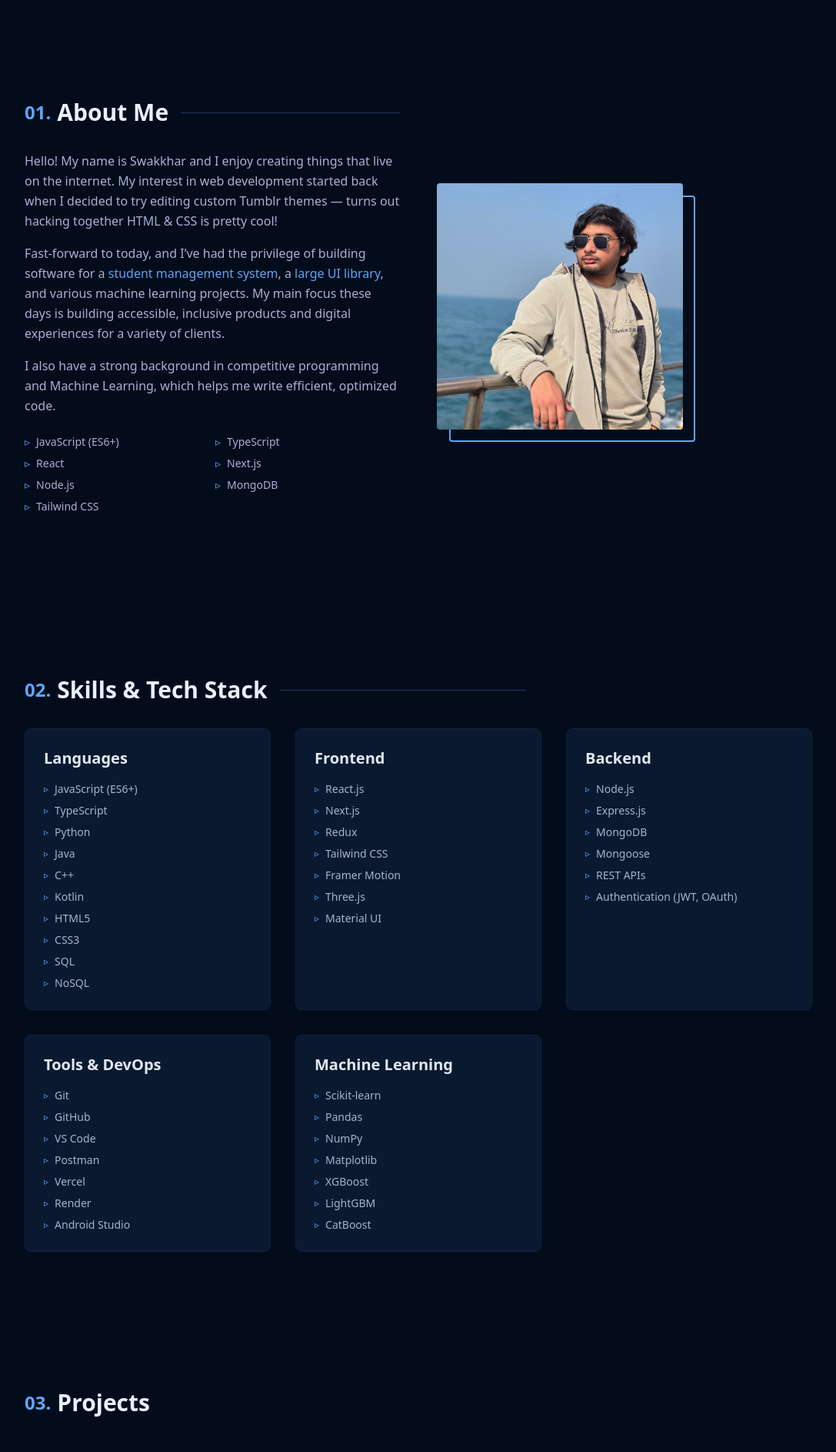
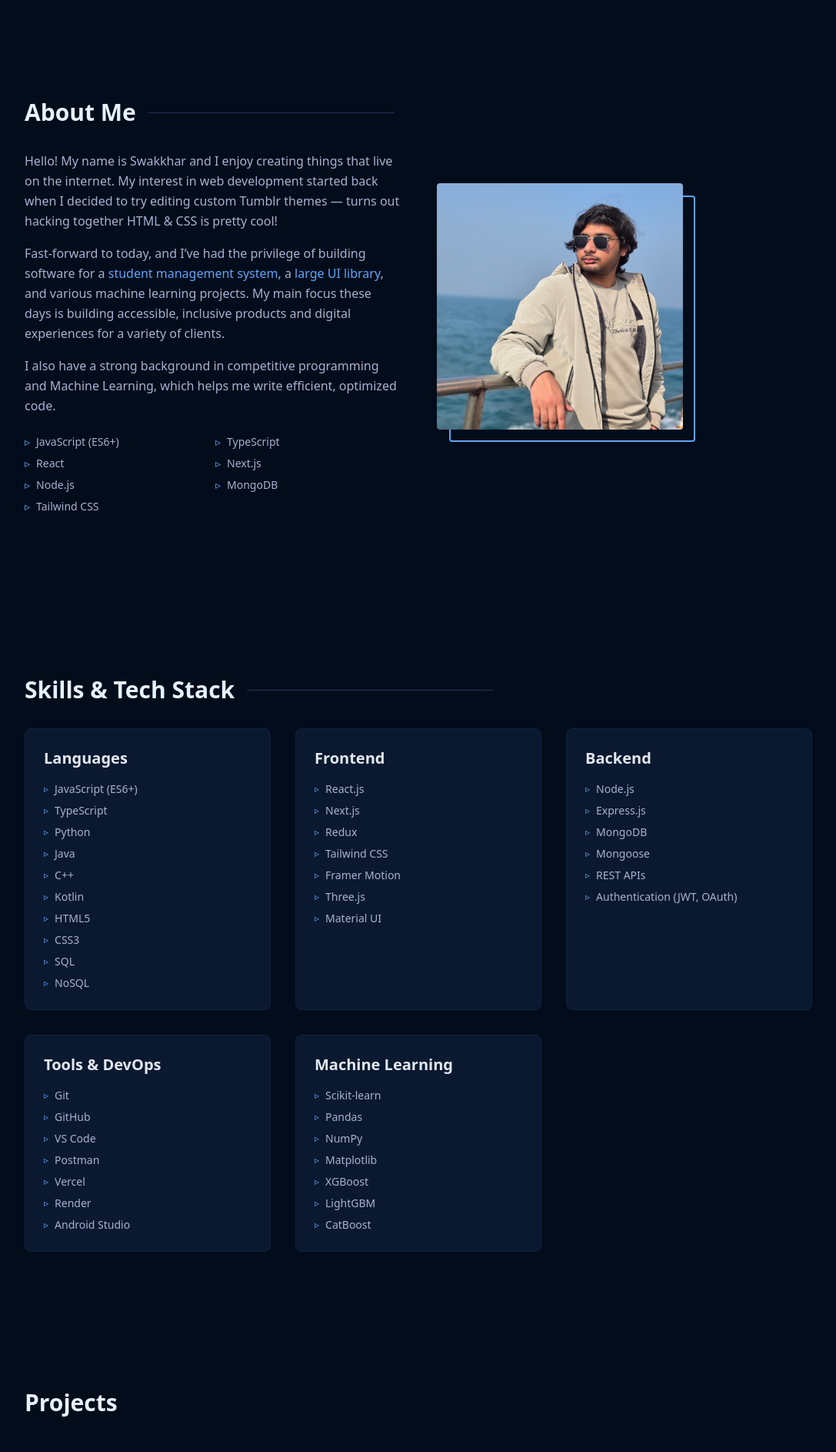
Before and after one commit to Abid-Al-Hossain/My_Portfolio, a Next.js app: page / in a window 1280 px wide. Shown: the part 802-2688 px from the top of the page at 77% size, without its empty margins (96-1183 px from the left). Built offline with nearby package versions, Linux system fonts and the light colour scheme.

Commit message:
Fix animation blinking, remove section numbers, and improve transitions

```diff
--- a/src/components/About.tsx
+++ b/src/components/About.tsx
@@ -3,22 +3,22 @@
 import { motion } from "framer-motion";
 import Image from "next/image";
 import Section from "./Section";
+import { fadeInUp } from "@/lib/animations";
 
 export default function About() {
   return (
     <Section id="about">
       <motion.div
-        initial={{ opacity: 0, y: 20 }}
-        whileInView={{ opacity: 1, y: 0 }}
-        transition={{ duration: 0.5 }}
-        viewport={{ once: true }}
+        variants={fadeInUp}
+        initial="initial"
+        whileInView="animate"
+        viewport={{ once: true, amount: 0.2 }}
         className="grid md:grid-cols-2 gap-12 items-center"
       >
         <div className="space-y-6">
           <div className="flex items-center gap-4 mb-8">
             <h2 className="text-3xl font-bold text-white flex items-center gap-2">
-              <span className="text-green font-mono text-2xl">01.</span> About
-              Me
+              About Me
             </h2>
             <div className="h-[1px] bg-navy-600 flex-grow max-w-xs"></div>
           </div>
--- a/src/components/Contact.tsx
+++ b/src/components/Contact.tsx
@@ -3,17 +3,19 @@
 import { motion } from "framer-motion";
 import Section from "./Section";
 import { Mail, Linkedin, Github, Facebook, Instagram } from "lucide-react";
+import { fadeInUp } from "@/lib/animations";
 
 export default function Contact() {
   return (
     <Section id="contact" className="min-h-[70vh] mb-20 text-center">
       <motion.div
-        initial={{ opacity: 0, y: 20 }}
-        whileInView={{ opacity: 1, y: 0 }}
-        viewport={{ once: true }}
+        variants={fadeInUp}
+        initial="initial"
+        whileInView="animate"
+        viewport={{ once: true, amount: 0.2 }}
         className="max-w-2xl mx-auto space-y-8"
       >
-        <p className="text-green font-mono">04. What’s Next?</p>
+        <p className="text-green font-mono">What’s Next?</p>
         <h2 className="text-4xl md:text-5xl font-bold text-slate-200">
           Get In Touch
         </h2>
--- a/src/components/Header.tsx
+++ b/src/components/Header.tsx
@@ -51,7 +51,6 @@ export default function Header() {
                 href={link.href}
                 className="text-slate-400 hover:text-green text-sm font-mono transition-colors"
               >
-                <span className="text-green mr-1">0{i + 1}.</span>
                 {link.name}
               </a>
             </li>
@@ -87,7 +86,6 @@ export default function Header() {
                 onClick={() => setIsOpen(false)}
                 className="text-slate-200 hover:text-green text-lg font-mono"
               >
-                <span className="text-green mr-2">0{i + 1}.</span>
                 {link.name}
               </a>
             ))}
--- a/src/components/Projects.tsx
+++ b/src/components/Projects.tsx
@@ -3,6 +3,7 @@
 import { motion } from "framer-motion";
 import { ExternalLink, Github, Folder } from "lucide-react";
 import Section from "./Section";
+import { fadeInUp, staggerContainer } from "@/lib/animations";
 
 const projects = [
   {
@@ -41,22 +42,31 @@ const projects = [
     links: { github: "#", external: "#" },
   },
 ];
-
 export default function Projects() {
   return (
     <Section id="projects">
       <div className="space-y-12">
-        <h2 className="text-3xl font-bold text-white flex items-center gap-2">
-          <span className="text-green font-mono text-2xl">03.</span> Projects
-        </h2>
+        <motion.h2
+          variants={fadeInUp}
+          initial="initial"
+          whileInView="animate"
+          viewport={{ once: true, amount: 0.1 }}
+          className="text-3xl font-bold text-white flex items-center gap-2"
+        >
+          Projects
+        </motion.h2>
         <div className="grid gap-6 md:grid-cols-2 lg:grid-cols-3">
           {projects.map((project, index) => (
             <motion.div
               key={index}
-              initial={{ opacity: 0, y: 20 }}
+              initial={{ opacity: 0, y: 40 }}
               whileInView={{ opacity: 1, y: 0 }}
-              transition={{ duration: 0.5, delay: index * 0.1 }}
-              viewport={{ once: true }}
+              viewport={{ once: true, margin: "-50px" }}
+              transition={{
+                duration: 0.7,
+                ease: [0.22, 1, 0.36, 1],
+                delay: index * 0.1,
+              }}
               className="bg-navy-800 p-6 rounded-lg border border-navy-700 hover:border-green/50 transition-all group hover:-translate-y-2"
             >
               <div className="flex justify-between items-start mb-4">
--- a/src/components/Skills.tsx
+++ b/src/components/Skills.tsx
@@ -2,6 +2,7 @@
 
 import { motion } from "framer-motion";
 import Section from "./Section";
+import { fadeInUp, staggerContainer } from "@/lib/animations";
 
 const skills = [
   {
@@ -71,23 +72,28 @@ const skills = [
 export default function Skills() {
   return (
     <Section id="skills">
-      <div className="space-y-12">
-        <div className="flex items-center gap-4 mb-8">
+      <motion.div
+        variants={staggerContainer}
+        initial="initial"
+        whileInView="animate"
+        viewport={{ once: true, amount: 0.1 }}
+        className="space-y-12"
+      >
+        <motion.div
+          variants={fadeInUp}
+          className="flex items-center gap-4 mb-8"
+        >
           <h2 className="text-3xl font-bold text-white flex items-center gap-2">
-            <span className="text-green font-mono text-2xl">02.</span> Skills &
-            Tech Stack
+            Skills & Tech Stack
           </h2>
           <div className="h-[1px] bg-navy-600 flex-grow max-w-xs"></div>
-        </div>
+        </motion.div>
 
         <div className="grid md:grid-cols-2 lg:grid-cols-3 gap-8">
           {skills.map((skillGroup, index) => (
             <motion.div
               key={skillGroup.category}
-              initial={{ opacity: 0, y: 20 }}
-              whileInView={{ opacity: 1, y: 0 }}
-              transition={{ duration: 0.5, delay: index * 0.1 }}
-              viewport={{ once: true }}
+              variants={fadeInUp}
               className="bg-navy-800 p-6 rounded-lg hover:shadow-xl hover:-translate-y-1 transition-all duration-300 border border-navy-700 hover:border-green/30 group"
             >
               <h3 className="text-xl font-bold text-slate-200 mb-4 group-hover:text-green transition-colors">
@@ -106,7 +112,7 @@ export default function Skills() {
             </motion.div>
           ))}
         </div>
-      </div>
+      </motion.div>
     </Section>
   );
 }
--- /dev/null
+++ b/src/lib/animations.ts
@@ -0,0 +1,13 @@
+export const fadeInUp = {
+  initial: { opacity: 0, y: 60 },
+  animate: { opacity: 1, y: 0 },
+  transition: { duration: 0.6, ease: [0.22, 1, 0.36, 1] },
+};
+
+export const staggerContainer = {
+  animate: {
+    transition: {
+      staggerChildren: 0.1,
+    },
+  },
+};
```
